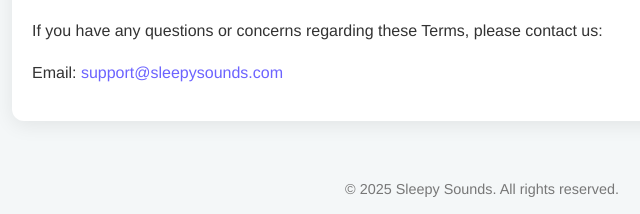
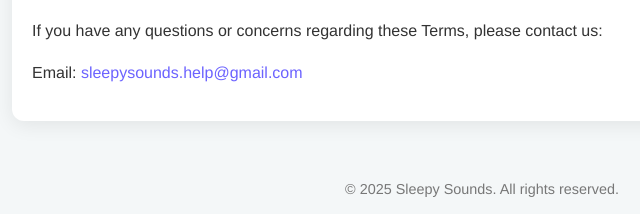
Before and after one commit to ebitsapp/sleepy-sounds-ios-terms, a plain HTML site: page index.html in a window 1280 px wide. Shown: the part 1881-2095 px from the top of the page, 158-798 px from the left. Drawn offline with Linux system fonts and the light colour scheme.

Commit message:
Update index.html

```diff
--- a/index.html
+++ b/index.html
@@ -97,7 +97,7 @@
 
         <h2>12. Contact Us</h2>
         <p>If you have any questions or concerns regarding these Terms, please contact us:</p>
-        <p>Email: <a href="mailto:support@sleepysounds.com">support@sleepysounds.com</a></p>
+        <p>Email: <a href="mailto:sleepysounds.help@gmail.com">sleepysounds.help@gmail.com</a></p>
     </main>
     <footer>
         &copy; 2025 Sleepy Sounds. All rights reserved.
```
